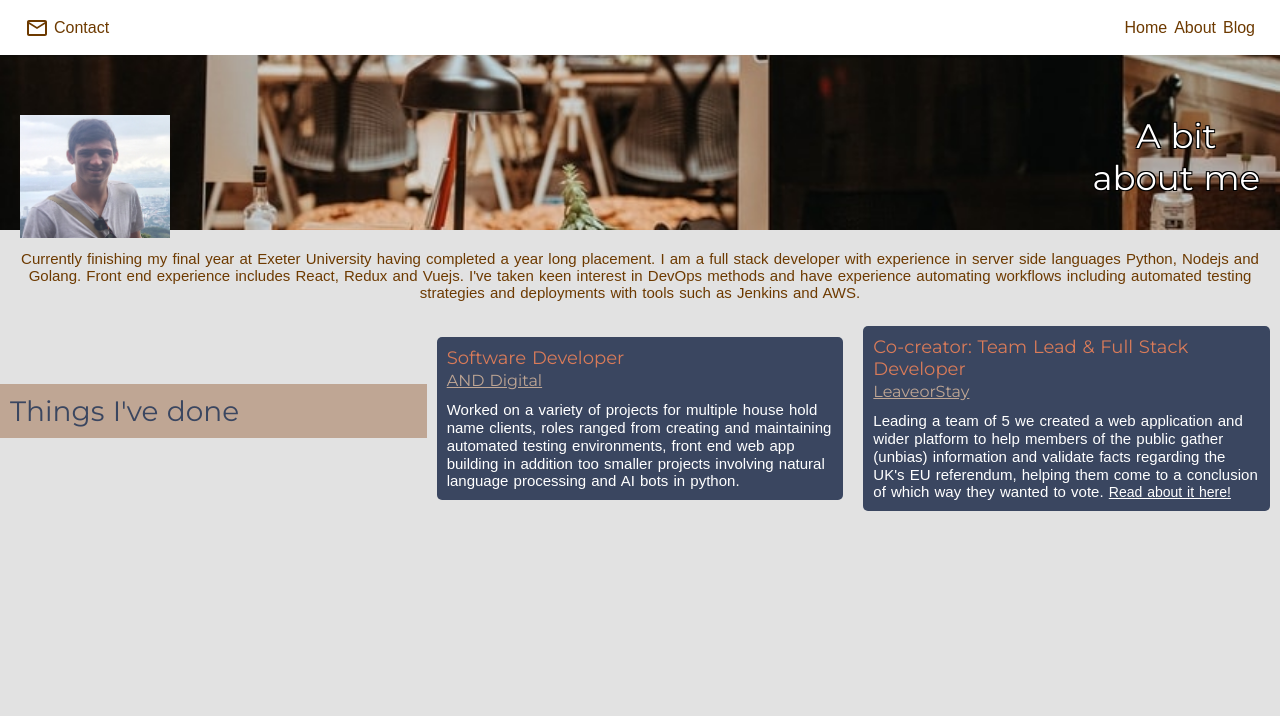
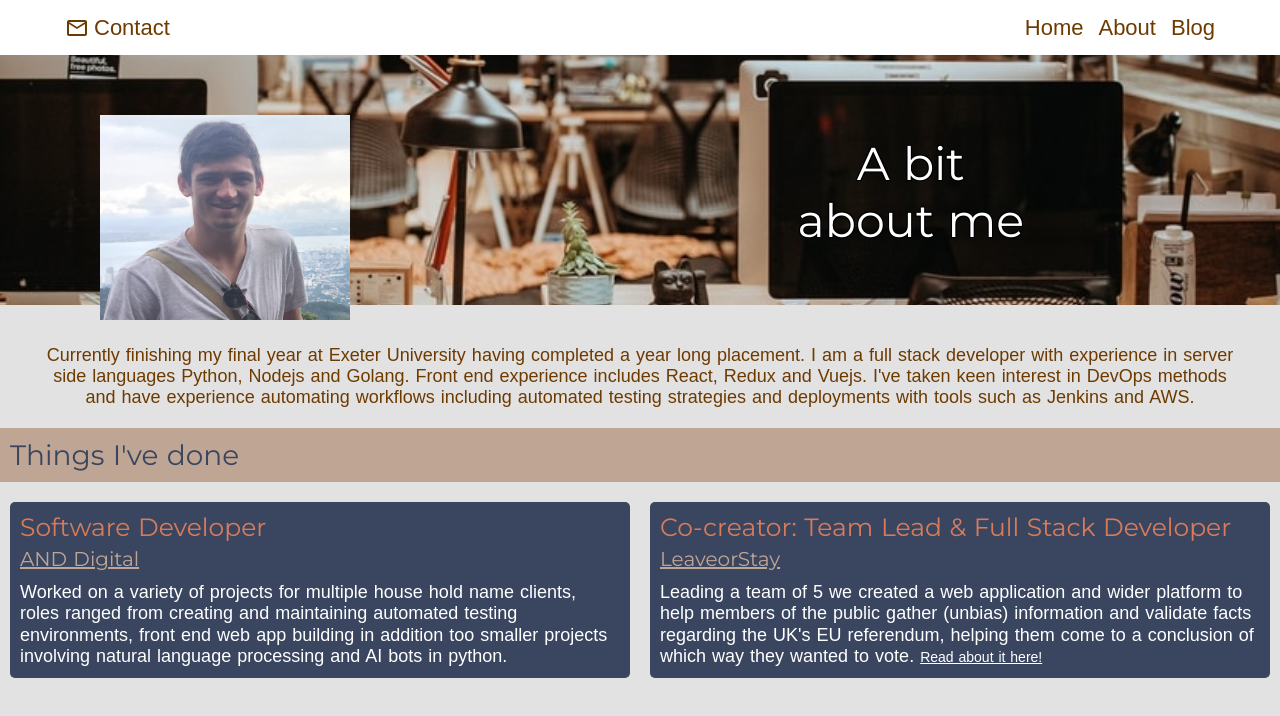
Before and after one commit to nkaplatt/my-site, a Nuxt app: page /about in a window 1280 px wide. Shown: the top 716 px of the page. Built offline with nearby package versions, Linux system fonts and the light colour scheme.

Commit message:
responsive layout

```diff
--- a/components/header.vue
+++ b/components/header.vue
@@ -29,6 +29,15 @@
   padding: 0px 25px;
   justify-content: space-between;
   align-items: center;
+
+  @media #{$tablet-view} {
+    padding: 0px 45px;
+    font-size: 22px;
+  }
+
+  @media #{$desktop-view} {
+    padding: 0px 65px;
+  }
 }
 
 .email {
@@ -44,10 +53,19 @@
 
 .navigation {
   margin-right: -7px;
+
+  @media #{$desktop-view} {
+    margin-right: -15px;
+  }
+
   a {
     color: $header-background;
     text-decoration: none;
     padding-right: 7px;
+
+    @media #{$desktop-view} {
+      padding-right: 15px;
+    }
   }
 }
 </style>
--- a/components/job-role.vue
+++ b/components/job-role.vue
@@ -38,10 +38,16 @@ export default {
   color: $white;
   border-radius: 5px;
   padding: 10px 10px;
+  height: 100%;
+  width: 100%;
 
   a {
     color: #BFA694;
     font-size: 16px;
+
+    @media #{$tablet-view} {
+      font-size: 20px;
+    }
   }
 }
 
@@ -50,12 +56,20 @@ export default {
   font-size: 18px;
   padding-bottom: 10px;
   color: #d97b59;
+
+  @media #{$tablet-view} {
+    font-size: 25px;
+  }
 }
 
 .job-description {
   font-family: 'Railway', sans-serif;
   font-size: 15px;
   line-height: 1.19;
+
+  @media #{$tablet-view} {
+    font-size: 18px;
+  }
 
   .LoS-link {
     font-size: 14px;
--- a/nuxt.config.js
+++ b/nuxt.config.js
@@ -13,7 +13,8 @@ module.exports = {
     link: [
       { rel: 'icon', type: 'image/x-icon', href: '/favicon.ico' },
       { rel: 'stylesheet', href: 'https://fonts.googleapis.com/css?family=Montserrat|Raleway' }
-    ]
+    ],
+    noscript: [{ innerHTML: 'This website requires JavaScript, please enable it in your browser.' }]
   },
   /*
   ** Customize the progress bar color
--- a/pages/about.vue
+++ b/pages/about.vue
@@ -18,7 +18,9 @@
       <div class="about-things">
         Things I've done
       </div>
-      <JobRole v-for="job in jobs" v-bind:key="job.title" :job="job"/>
+      <div class="job-wrapper">
+        <JobRole v-for="job in jobs" v-bind:key="job.title" :job="job"/>
+      </div>
     </div>
   </section>
 </template>
@@ -74,11 +76,20 @@ export default {
   background-size: cover;
   height: 175px;
   min-width: 100%;
+
+  @media #{$tablet-view} {
+    height: 250px;
+  }
 }
 
 .image-me {
   width: 150px;
   margin: 60px 0 0 20px;
+
+  @media #{$tablet-view} {
+    width: 250px;
+    margin: 60px 0 0 100px;
+  }
 }
 
 .about-me-title {
@@ -96,7 +107,17 @@ export default {
 
   @media screen and (max-width: 360px) { // small mobile devices
     font-size: 26px;
-    margin: 85px 15px  0 0;
+    margin: 85px 15px 0 0;
+  }
+
+  @media #{$tablet-view} {
+    font-size: 46px;
+    margin: 80px 100px 0 0;
+  }
+
+  @media #{$desktop-view} {
+    font-size: 46px;
+    margin: 80px 20% 0 0;
   }
 }
 
@@ -106,6 +127,11 @@ export default {
   color: $header-background;
   padding: 20px 10px 10px;
   text-align: center;
+
+  @media #{$tablet-view} {
+    font-size: 18px;
+    padding: 40px 40px 10px;
+  }
 }
 
 .about-content {
@@ -115,7 +141,7 @@ export default {
   flex-direction: column;
 
   @media #{$desktop-view} {
-    flex-direction: row;
+    flex-direction: column;
   }
 }
 
@@ -129,4 +155,13 @@ export default {
   color: #3a4660;
 }
 
+.job-wrapper {
+  display: flex;
+  flex-direction: column;
+
+  @media #{$desktop-view} {
+    flex-direction: row;
+  }
+}
+
 </style>
```
